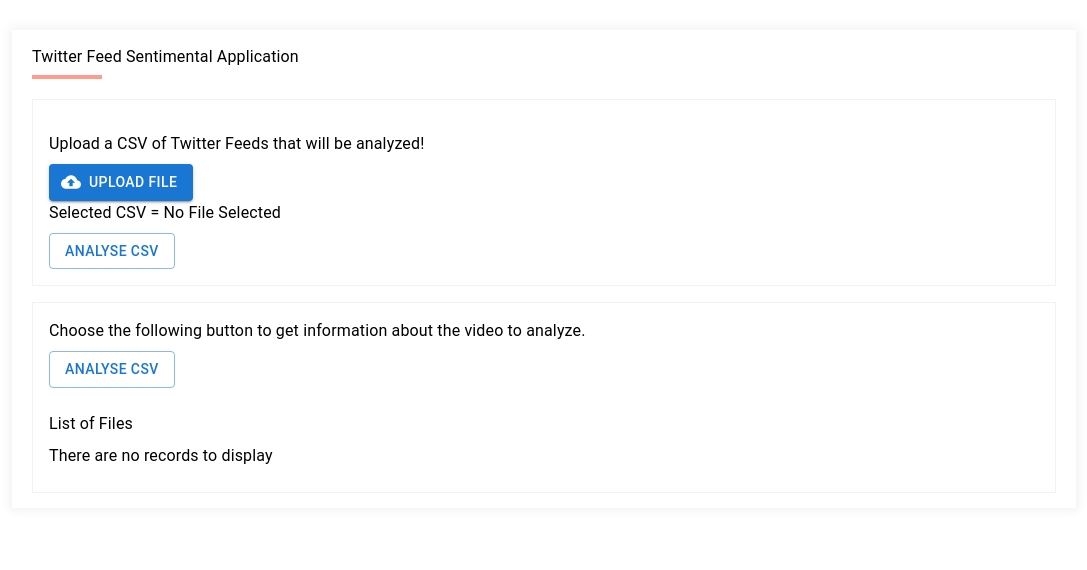
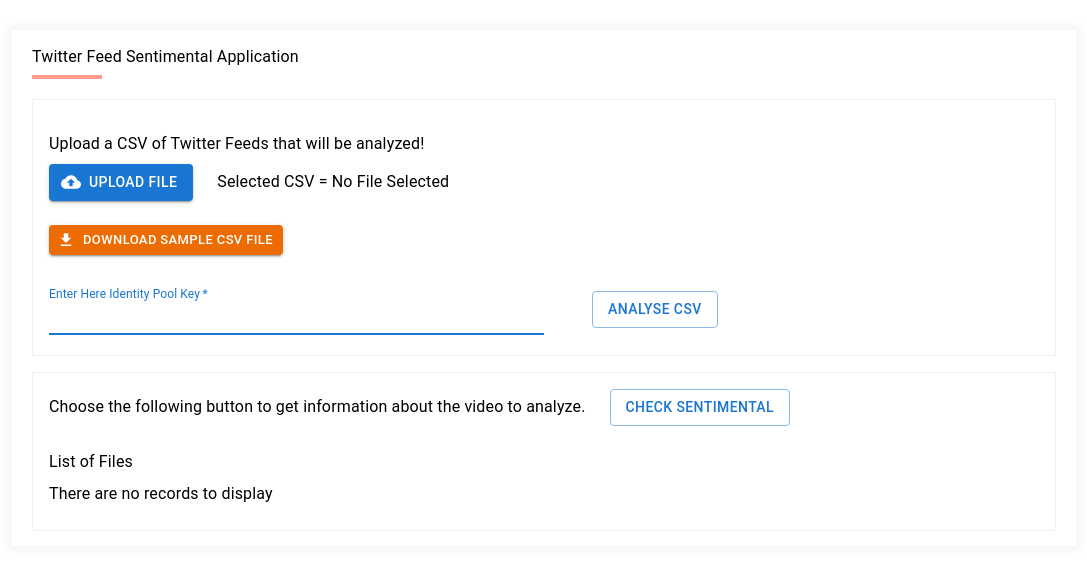
Before and after one commit to devenkhatri/tweets-sentiment-analysis, a React (Create React App) app: page / in a window 1280 px wide. Shown: the top 570 px of the page, without its empty margins (96-1183 px from the left). Built offline with nearby package versions, Linux system fonts and the light colour scheme.

Commit message:
Changes related to CSV

```diff
--- a/package.json
+++ b/package.json
@@ -1,5 +1,5 @@
 {
-  "name": "twitter-feed-sentimental",
+  "name": "tweets-sentiment-analysis",
   "version": "0.1.0",
   "private": true,
   "dependencies": {
@@ -9,12 +9,12 @@
     "@emotion/react": "^11.11.4",
     "@emotion/styled": "^11.11.5",
     "@mui/icons-material": "^5.15.17",
+    "@mui/lab": "^5.0.0-alpha.170",
     "@mui/material": "^5.15.17",
     "@mui/styled-engine-sc": "^6.0.0-alpha.18",
-    "bootstrap": "^5.3.3",
+    "js-file-download": "^0.4.12",
     "papaparse": "^5.4.1",
     "react": "^18.2.0",
-    "react-bootstrap": "^2.10.1",
     "react-data-table-component": "^7.6.2",
     "react-dom": "^18.2.0",
     "react-router-dom": "^6.22.1",
--- a/src/libs/comprehend.js
+++ b/src/libs/comprehend.js
@@ -3,9 +3,7 @@
 import { ComprehendClient } from "@aws-sdk/client-comprehend";
 
 const REGION = "us-east-1";
-//const IDENTITY_POOL_ID = "us-east-1:ede7c726-b84b-4177-bf59-05e21535bd65"; // An Amazon Cognito Identity Pool ID.
 
-// Create an Amazon Rekognition service client object.
 const comprehendClient = (IDENTITY_POOL_ID) => {
  return new ComprehendClient({
     region: REGION,
--- a/src/pages/MainPage.js
+++ b/src/pages/MainPage.js
@@ -1,12 +1,16 @@
-import { Box, Typography, styled, Button } from '@mui/material';
-import { useState } from "react";
+import { Box, Typography, styled, Button, FormControl } from '@mui/material';
+import { useState, useEffect, useMemo } from "react";
 import CloudUploadIcon from '@mui/icons-material/CloudUpload';
 import DataTable from "react-data-table-component";
 import Papa from "papaparse";
 import { DetectSentimentCommand } from "@aws-sdk/client-comprehend";
 import { comprehendClient} from "../libs/comprehend"
-
-const IDENTITY_POOL_ID = "us-east-1:ec5a7813-91b7-479b-b22f-276763035c1b";
+import LoadingButton from '@mui/lab/LoadingButton';
+import SaveIcon from '@mui/icons-material/Save';
+// import UseModal from '../libs/formDialog';
+import { red, green, blue } from '@mui/material/colors';
+import TextField from '@mui/material/TextField';
+import FileDownloadIcon from '@mui/icons-material/FileDownload';
 
 const VisuallyHiddenInput = styled('input')({
   clip: 'rect(0 0 0 0)',
@@ -25,14 +29,59 @@
   const [activePage, setActivePage]= useState(0)
   const [tableData, setTableData] = useState([]);
   const [pending, setPending] = useState(false);
+  const [isClick, setIsClick] = useState(false)
+  const [identityPoolId, setIdentityPoolId] = useState("")
+  // Memo that returns true if value is "error"
+  const hasError = useMemo(() => !identityPoolId && isClick ? true : false, [identityPoolId, isClick]);
+
+  // Memo that returns a helper message if value is "error" or a blank string if not
+  const getHelperText = useMemo(
+    () => (!identityPoolId && isClick ? "Pool Key cannot be blank" : ""),
+    [identityPoolId, isClick]
+  );
   const [generatedSentimental, setGeneratedSentimental] = useState({
     1: false
   });
+  const compareTime = (dateString, now) => {
+   if (now - dateString < 86400000) {
+     return false
+   }
+   return true
+  }
+  const checkForModal = () => {
+    const object = JSON.parse(localStorage.getItem("poolKey"));
+    let openModal = true;
+    if (object && object?.value) {
+      const dateString = object.timestamp;
+      const now = new Date().getTime();
+      if (!compareTime(dateString, now)) {
+        openModal = false
+      }
+    }
+    if (!openModal) {
+      setIdentityPoolId(object.value);
+    }
+  }
+  useEffect(() => {
+    checkForModal()
+  }, [])
   const columns = [
     {
       maxWidth: "220px",
       name: "Sentimental",
-      selector: (row) => row?.sentimental || "-",
+      selector: (row) => {
+        if (row?.sentimental) {
+          return (
+            <>
+              <span style={{ color : green[800]}}>{row?.sentimental?.Positive + "% "}</span>
+              <span style={{ color : red[800]}}>{row?.sentimental?.Negative + "% "}</span>
+              <span style={{ color : blue[800]}}>{row?.sentimental?.Neutral + "% "}</span>
+            </>
+            )
+        } else {
+          return "-"
+        }
+      },
     },
     {
       name: "Feed",
@@ -66,25 +115,28 @@
       setPending(true);
       const modifiedTableData = [...tableData]
       for (let i = (activePage-1)*PER_PAGE_ITEM; i < (activePage*PER_PAGE_ITEM); i++) {
-        if (tableData?.[i]?.['feed']) {
+        if (tableData?.[i]?.['feed'] && identityPoolId) {
           const input = { // DetectSentimentRequest
             Text: tableData[i]['feed'], // required
             LanguageCode: "en" || "es" || "fr" || "de" || "it" || "pt" || "ar" || "hi" || "ja" || "ko" || "zh" || "zh-TW", // required
           };
           const command = new DetectSentimentCommand(input);
           try {
-            const data = await comprehendClient(IDENTITY_POOL_ID).send(command);
+            const data = await comprehendClient(identityPoolId).send(command);
             console.log("data >", data)
             if (data?.SentimentScore) {
-              let finalString = ""
+              let finalString = {}
               if (data?.SentimentScore?.Negative) {
-                finalString += `Ne- ${(data?.SentimentScore?.Negative*100).toFixed(2)} % `
+                finalString['Negative'] = (data?.SentimentScore?.Negative*100).toFixed(2);
+                // finalString += `Ne- ${(data?.SentimentScore?.Negative*100).toFixed(2)} % `
               }
               if (data?.SentimentScore?.Neutral) {
-                finalString += `, Nu- ${(data?.SentimentScore?.Neutral*100).toFixed(2)} % `
+                finalString['Neutral'] = (data?.SentimentScore?.Neutral*100).toFixed(2)
+                // finalString += `, Nu- ${(data?.SentimentScore?.Neutral*100).toFixed(2)} % `
               }
               if (data?.SentimentScore?.Positive) {
-                finalString += `Po- ${(data?.SentimentScore?.Positive*100).toFixed(2)} % `
+                finalString['Positive'] = (data?.SentimentScore?.Positive*100).toFixed(2)
+                // finalString += `Po- ${(data?.SentimentScore?.Positive*100).toFixed(2)} % `
               }
               modifiedTableData[i] = {...modifiedTableData[i], sentimental : finalString}
             }
@@ -105,6 +157,14 @@
     console.log("data >>", e)
     setActivePage(e)
   }
+  const onDownload = () => {
+    const link = document.createElement("a");
+    link.download = "sample-csv-file.csv";
+    link.href = "./sample-csv-file.csv";
+    document.body.appendChild(link)
+    link.click()
+    document.body.removeChild(link)
+  };
 
   return(
       <div className="main">
@@ -114,23 +174,77 @@
           <Box component="section" sx={{ p: 2, border: '1px solid #f2f2f2'}}>
               <div className="upload_file_text">
                   <Typography level="body-md" sx={{ mb: 1, mt: 2 }}>Upload a CSV of Twitter Feeds that will be analyzed!</Typography>
+                  <Box sx={{display : "flex" , flexDirection: 'row', mb: 3, alignItems : "center"}}>
                     <Button
                       component="label"
                       role={undefined}
                       variant="contained"
                       tabIndex={-1}
                       startIcon={<CloudUploadIcon />}
+                      sx={{ mr: 3}}
                     >
                       Upload file
                       <VisuallyHiddenInput type="file" accept=".csv" onChange={({ target: { files } }) => {files[0] && setCSVFile(files[0]);}} />
                     </Button>
-                  <Typography level="body-md" sx={{ mb: 1, mt: 0 }}>Selected CSV = {(newCSVFile && newCSVFile.name) || "No File Selected"}</Typography>
-                  <Button variant="outlined" onClick={() => {getCsvDetails()}}>Analyse CSV</Button>
+                    <Typography level="body-md">Selected CSV = {(newCSVFile && newCSVFile.name) || "No File Selected"}</Typography>
+                  </Box>
+                    <Button
+                      variant="contained"
+                      onClick={() => onDownload()}
+                      color="warning"
+                      size="small"
+                      startIcon={<FileDownloadIcon />}
+                      sx={{ mb : 3}}
+                    >
+                      Download Sample CSV File
+                    </Button>
+                  <Box sx={{ display : "flex" , flexDirection: 'row', alignItems : "center"}}>
+                    <FormControl sx={{ width : "50%", mr: "3rem"}} variant="standard">
+                      <TextField
+                        autoFocus
+                        required
+                        margin="dense"
+                        id="name"
+                        name="poolKey"
+                        label="Enter Here Identity Pool Key"
+                        type="text"
+                        fullWidth
+                        variant="standard"
+                        value={identityPoolId}
+                        error={hasError}
+                        helperText={getHelperText}
+                        onChange={(e) => { setIdentityPoolId(e.target.value); setIsClick(e.target.value ? false : true);}}
+                      />
+                    </FormControl>
+                    <Box>
+                      <Button variant="outlined" onClick={() => {
+                        if (identityPoolId) {
+                          var object = {value: identityPoolId, timestamp: new Date().getTime()}
+                          localStorage.setItem("poolKey", JSON.stringify(object));
+                          getCsvDetails()
+                        } else {
+                          setIsClick(true)
+                        }
+                      }}>Analyse CSV</Button>
+                    </Box>
+                  </Box>
               </div>
            </Box>
            <Box component="section" sx={{ p: 2, border: '1px solid #f2f2f2', mt:2}}>
-              <Typography level="body-md" sx={{ mb: 1, mt: 0 }}>Choose the following button to get information about the video to analyze.</Typography>
-              <Button loading = {pending? true : false } loadingPosition="start" disabled={generatedSentimental?.[activePage] === true}  variant="outlined" onClick={() => {getAnalyse()}}>Analyse CSV</Button>
+              <Typography level="body-md" sx={{ mb: 1, mt: 0, mr: 3, display: 'inline'  }}>Choose the following button to get information about the video to analyze.</Typography>
+              {pending ?
+                <LoadingButton
+                  loading
+                  loadingPosition="start"
+                  startIcon={<SaveIcon />}
+                  variant="outlined"
+                  sx={{display: 'inline' }}
+                >
+                  Check Sentimental
+                </LoadingButton>
+              :
+                <Button sx={{display: 'inline' }}  disabled={generatedSentimental?.[activePage] === true}  variant="outlined" onClick={() => {getAnalyse()}}>Check Sentimental</Button>
+              }
               <Typography level="h3" sx={{ mb: 1, mt: 3 }}>List of Files</Typography>
               <div style={{ width: '100%', 'overflow' : 'auto'}}>
               {tableData[0] ?
@@ -143,10 +257,6 @@
                     pagination={true}
                     paginationRowsPerPageOptions={[PER_PAGE_ITEM]}
                     onChangePage={handlePageChange}
-                    // paginationRowsPerPageOptions=[]
-                    // selectableRows
-                    // expandableRows
-                    // expandableRowsComponent={ExpandedComponent}
                   />
                   :
                   <Typography level="body-md" sx={{ mb: 1, mt: 0 }}>There are no records to display</Typography>
```
Also changed, not shown: src/components/FileInput.js (line endings or trailing spaces), src/pages/sample-csv-file.csv (added), 1 other file (tests, documents, lock files or other folders). Lines whose indentation alone changed are shown as unchanged.
